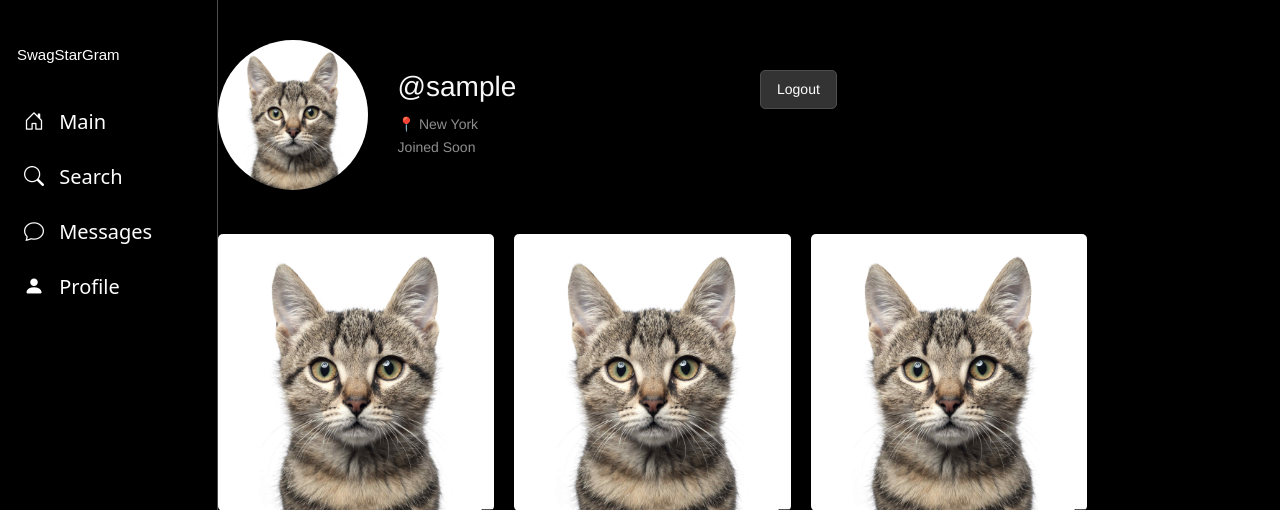
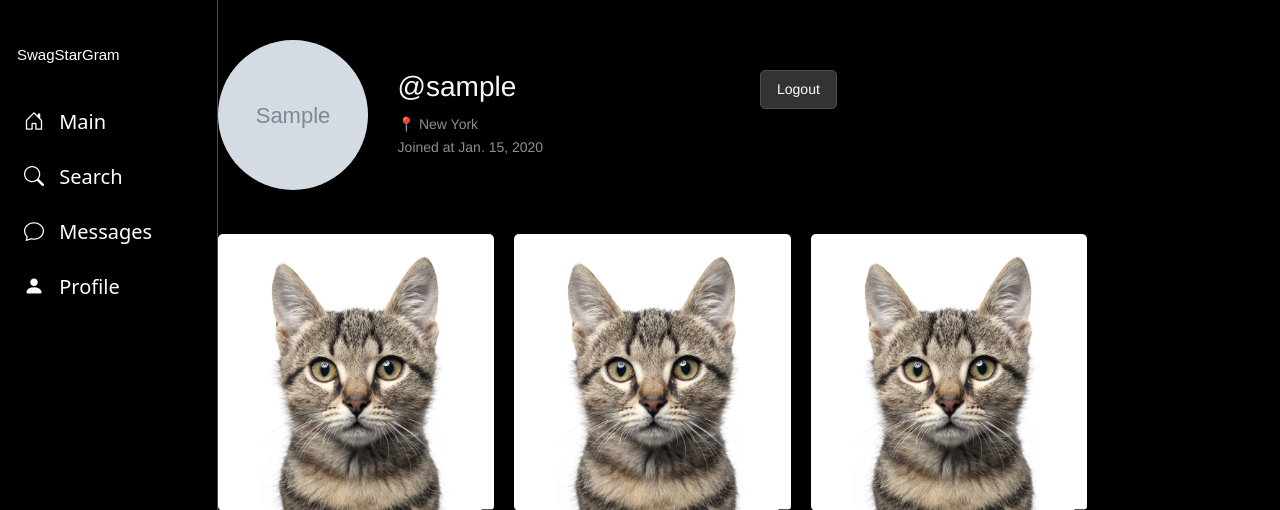
Before and after one commit to Volder5/Swagstargram, a Django app: a page that uses apps/users/templates/users/profile.html in a window 1280 px wide. Shown: the top 510 px of the page. Run offline with Django 5.2, Linux system fonts and the light colour scheme; a user stored in the database is signed in; tables that the repository leaves empty hold one stand-in row (values such as "Sample post"); grey boxes marked "Sample" are stand-in pictures; parts of the project's set-up code (start-up, migrations or seed data) failed here and were passed over; some web fonts are replaced.

Commit message:
feature(auth): Now profile is more dynamic

```diff
--- a/apps/users/models.py
+++ b/apps/users/models.py
@@ -14,7 +14,7 @@ class EmailVerification(models.Model):
 class Profile(models.Model):
     user = models.OneToOneField(User, on_delete=models.CASCADE)
     bio = models.TextField(max_length=50, blank=True)
-    profile_picture = models.ImageField(upload_to='profile_pics/', blank=True, null=True, default='profile_pics/person-fill.svg')
+    profile_picture = models.ImageField(upload_to='profile_pics/', blank=True, null=True, default='pics/user_picture_none.png')
     joined_at = models.DateField(auto_now_add=True)
 
     def __str__(self):
--- a/apps/users/templates/users/profile.html
+++ b/apps/users/templates/users/profile.html
@@ -6,11 +6,11 @@
 {% block content %}
 <div class="profile-container">
     <div class="profile-header">
-        <img class="profile-pic" src="{% static 'users/img/cat.jpeg' %}" width="100" alt="Profile Picture">
+        <img class="profile-pic" src="{{ profile_data.profile_picture.url }}" width="100" alt="Profile Picture">
         <div class="profile-info">
             <h2 class="username">@{{ profile.username }}</h2>
             <p class="location">📍 New York</p>
-            <p class="joined">Joined Soon</p>
+            <p class="joined">Joined at {{ profile_data.joined_at }}</p>
         </div>
         {% if profile == profile_user %}
             <form method="post" action="{% url 'logout' %}" class="logout-form">
--- a/apps/users/views.py
+++ b/apps/users/views.py
@@ -220,10 +220,11 @@ def profile_page(request, username=None):
 
     profile_user = get_object_or_404(User, username=request.user.username)
     profile = User.objects.get(username=username)
+    profile_data = Profile.objects.get(user=profile)
     if request.user.username != profile.get_username():
         # return HttpResponse("Other user profile")
-        return render(request, "users/profile.html", {'profile': profile, 'profile_user': profile_user})
+        return render(request, "users/profile.html", {'profile': profile, 'profile_user': profile_user, 'profile_data': profile_data})
 
     elif request.user.username == profile.get_username():
         # return HttpResponse("Your profile")
-        return render(request, "users/profile.html", {'profile': profile, 'profile_user': profile_user})
+        return render(request, "users/profile.html", {'profile': profile, 'profile_user': profile_user, 'profile_data': profile_data})
```
Also changed, not shown: media/pics/person-fill.svg (deleted), media/pics/user_picture_none.png (added).
